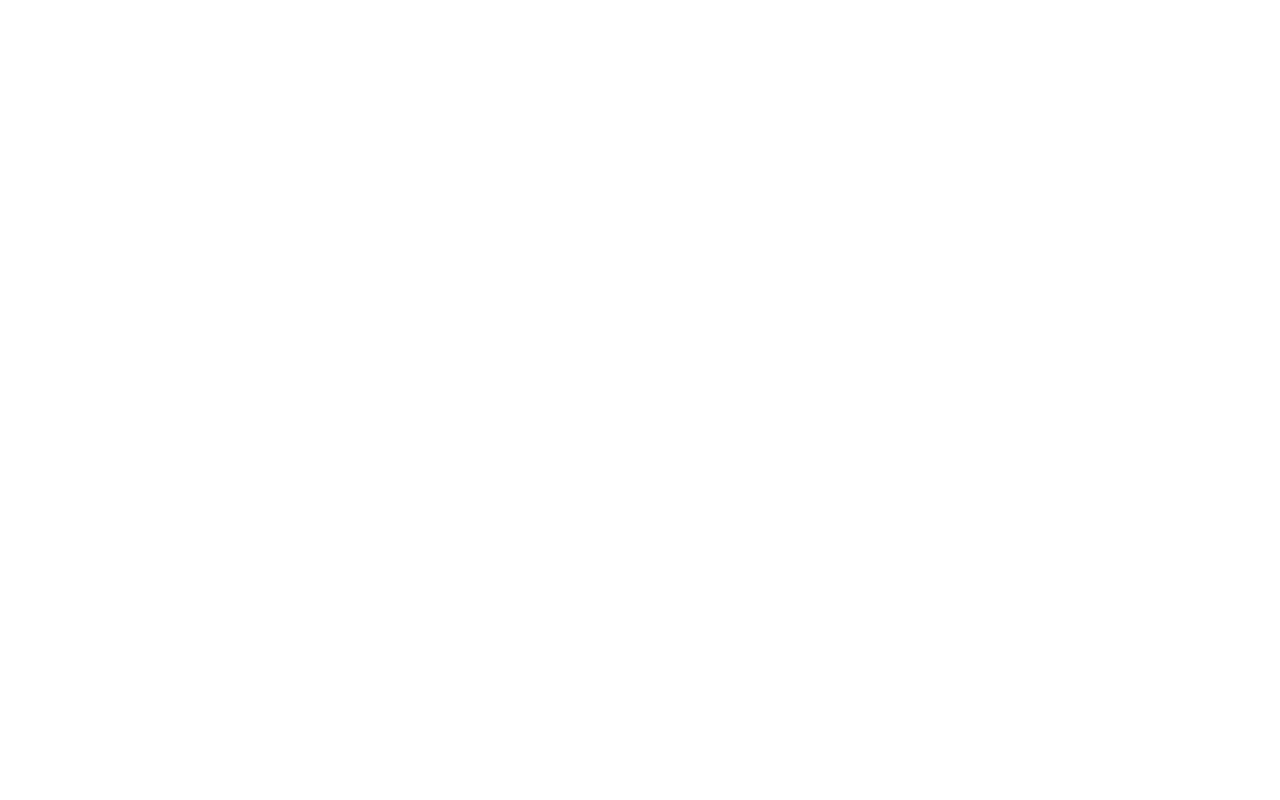
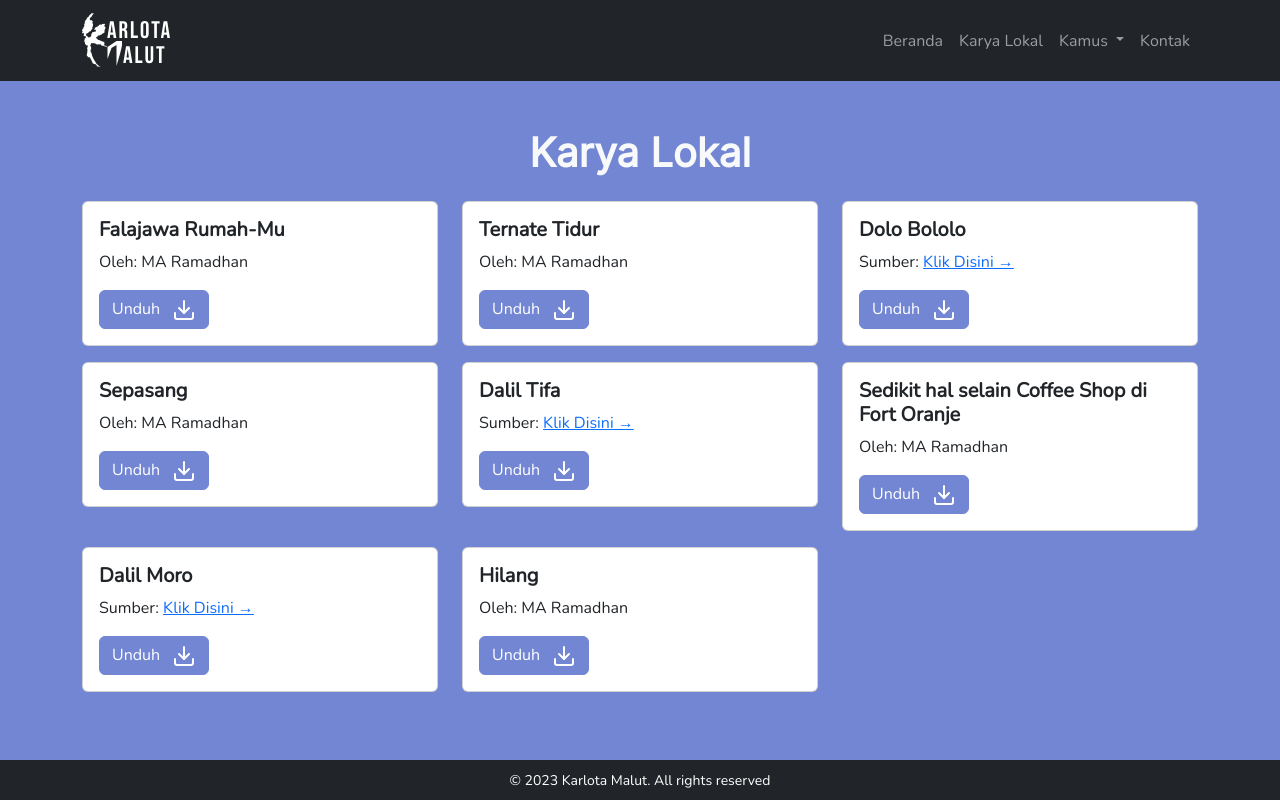
Before and after one commit to haidar038/karlotamalut, a plain HTML site: page karya.html in a window 1280 px wide. Drawn offline with nearby package versions, Linux system fonts and the light colour scheme; a web font is replaced by a local one.

Commit message:
Add files via upload

```diff
--- a/karya.html
+++ b/karya.html
@@ -0,0 +1,161 @@
+<!DOCTYPE html>
+<html lang="en">
+    <head>
+        <meta charset="UTF-8" />
+        <meta http-equiv="X-UA-Compatible" content="IE=edge" />
+        <meta name="viewport" content="width=device-width, initial-scale=1.0" />
+        <title>Karya Lokal</title>
+        <link rel="apple-touch-icon" sizes="180x180" href="./assets/favicon/apple-touch-icon.png" />
+        <link rel="icon" type="image/png" sizes="32x32" href="./assets/favicon/favicon-32x32.png" />
+        <link rel="icon" type="image/png" sizes="16x16" href="./assets/favicon/favicon-16x16.png" />
+        <link rel="manifest" href="./assets/favicon/site.webmanifest" />
+        <link rel="stylesheet" href="https://fonts.googleapis.com/css?family=Inter" />
+        <link rel="stylesheet" href="https://fonts.googleapis.com/css?family=Nunito" />
+        <link rel="stylesheet" href="https://fonts.googleapis.com/css?family=Damion" />
+        <link rel="stylesheet" href="./assets/css/style.css" />
+        <link
+            href="https://cdn.jsdelivr.net/npm/bootstrap@5.3.0-alpha3/dist/css/bootstrap.min.css"
+            rel="stylesheet"
+            integrity="sha384-KK94CHFLLe+nY2dmCWGMq91rCGa5gtU4mk92HdvYe+M/SXH301p5ILy+dN9+nJOZ"
+            crossorigin="anonymous"
+        />
+        <script
+            src="https://cdn.jsdelivr.net/npm/bootstrap@5.3.0-alpha3/dist/js/bootstrap.bundle.min.js"
+            integrity="sha384-ENjdO4Dr2bkBIFxQpeoTz1HIcje39Wm4jDKdf19U8gI4ddQ3GYNS7NTKfAdVQSZe"
+            crossorigin="anonymous"
+        ></script>
+        <script src="https://unpkg.com/feather-icons"></script>
+    </head>
+    <body>
+        <header>
+            <nav class="navbar navbar-expand-lg navbar-dark bg-dark">
+                <div class="container">
+                    <a class="navbar-brand" href="./index.html"><img src="./assets/img/KM3.svg" alt="Karlota Malut Logo" /></a>
+                    <button
+                        class="navbar-toggler"
+                        type="button"
+                        data-bs-toggle="collapse"
+                        data-bs-target="#navbarSupportedContent"
+                        aria-controls="navbarSupportedContent"
+                        aria-expanded="false"
+                        aria-label="Toggle navigation"
+                    >
+                        <span class="navbar-toggler-icon"></span>
+                    </button>
+                    <div class="collapse navbar-collapse" id="navbarSupportedContent">
+                        <ul class="navbar-nav ms-lg-auto mb-2 mb-lg-0">
+                            <li class="nav-item">
+                                <a class="nav-link" href="./index.html">Beranda</a>
+                            </li>
+                            <li class="nav-item">
+                                <a class="nav-link" href="#">Karya Lokal</a>
+                            </li>
+                            <li class="nav-item dropdown">
+                                <a class="nav-link dropdown-toggle" href="#" role="button" data-bs-toggle="dropdown" aria-expanded="false"> Kamus </a>
+                                <ul class="dropdown-menu">
+                                    <li><a class="dropdown-item" href="./tte-indo.html">Ternate - Indonesia</a></li>
+                                    <li><a class="dropdown-item" href="./indo-tte.html">Indonesia - Ternate </a></li>
+                                </ul>
+                            </li>
+                            <li class="nav-item">
+                                <a class="nav-link" href="./kontak.html">Kontak</a>
+                            </li>
+                        </ul>
+                    </div>
+                </div>
+            </nav>
+        </header>
+        <main>
+            <div class="container">
+                <div class="row pt-5 pb-5">
+                    <div class="col-12">
+                        <h1 class="text-center text-light fw-bold mb-4 inter">Karya Lokal</h1>
+
+                        <div class="row">
+                            <div class="col-sm-12 col-lg-4">
+                                <div class="card mb-3">
+                                    <div class="card-body">
+                                        <h5 class="card-title fw-bold">Falajawa Rumah-Mu</h5>
+                                        <p class="card-text">Oleh: MA Ramadhan</p>
+                                        <a href="./assets/pdf/Falajawa Rumah.pdf" class="btn btn-primary">Unduh <i class="ms-2" data-feather="download"></i></a>
+                                    </div>
+                                </div>
+                            </div>
+                            <div class="col-sm-12 col-lg-4">
+                                <div class="card mb-3">
+                                    <div class="card-body">
+                                        <h5 class="card-title fw-bold">Ternate Tidur</h5>
+                                        <p class="card-text">Oleh: MA Ramadhan</p>
+                                        <a href="./assets/pdf/Ternate Tidur.pdf" class="btn btn-primary">Unduh <i class="ms-2" data-feather="download"></i></a>
+                                    </div>
+                                </div>
+                            </div>
+                            <div class="col-sm-12 col-lg-4">
+                                <div class="card mb-3">
+                                    <div class="card-body">
+                                        <h5 class="card-title fw-bold">Dolo Bololo</h5>
+                                        <p class="card-text">Sumber: <a href="https://facebook.com/BahasaTernate/posts/1888993617903131">Klik Disini &rarr;</a></p>
+                                        <a href="./assets/pdf/Dolo Bololo.pdf" class="btn btn-primary">Unduh <i class="ms-2" data-feather="download"></i></a>
+                                    </div>
+                                </div>
+                            </div>
+                            <div class="col-sm-12 col-lg-4">
+                                <div class="card mb-3">
+                                    <div class="card-body">
+                                        <h5 class="card-title fw-bold">Sepasang</h5>
+                                        <p class="card-text">Oleh: MA Ramadhan</p>
+                                        <a href="./assets/pdf/Sepasang.pdf" class="btn btn-primary">Unduh <i class="ms-2" data-feather="download"></i></a>
+                                    </div>
+                                </div>
+                            </div>
+                            <div class="col-sm-12 col-lg-4">
+                                <div class="card mb-3">
+                                    <div class="card-body">
+                                        <h5 class="card-title fw-bold">Dalil Tifa</h5>
+                                        <p class="card-text">Sumber: <a href="https://facebook.com/BahasaTernate/posts/1888993617903131">Klik Disini &rarr;</a></p>
+                                        <a href="./assets/pdf/Dalil Tifa.pdf" class="btn btn-primary">Unduh <i class="ms-2" data-feather="download"></i></a>
+                                    </div>
+                                </div>
+                            </div>
+                            <div class="col-sm-12 col-lg-4">
+                                <div class="card mb-3">
+                                    <div class="card-body">
+                                        <h5 class="card-title fw-bold">Sedikit hal selain Coffee Shop di Fort Oranje</h5>
+                                        <p class="card-text">Oleh: MA Ramadhan</p>
+                                        <a href="./assets/pdf/Sedikit Hal Selain Coffee Shop di Fort Oranje.pdf" class="btn btn-primary"
+                                            >Unduh <i class="ms-2" data-feather="download"></i
+                                        ></a>
+                                    </div>
+                                </div>
+                            </div>
+                            <div class="col-sm-12 col-lg-4">
+                                <div class="card mb-3">
+                                    <div class="card-body">
+                                        <h5 class="card-title fw-bold">Dalil Moro</h5>
+                                        <p class="card-text">Sumber: <a href="https://facebook.com/BahasaTernate/posts/1888993617903131">Klik Disini &rarr;</a></p>
+                                        <a href="./assets/pdf/Dalil Moro.pdf" class="btn btn-primary">Unduh <i class="ms-2" data-feather="download"></i></a>
+                                    </div>
+                                </div>
+                            </div>
+                            <div class="col-sm-12 col-lg-4">
+                                <div class="card mb-3">
+                                    <div class="card-body">
+                                        <h5 class="card-title fw-bold">Hilang</h5>
+                                        <p class="card-text">Oleh: MA Ramadhan</p>
+                                        <a href="./assets/pdf/Hilang.pdf" class="btn btn-primary">Unduh <i class="ms-2" data-feather="download"></i></a>
+                                    </div>
+                                </div>
+                            </div>
+                        </div>
+                    </div>
+                </div>
+            </div>
+        </main>
+
+        <footer class="py-2 text-bg-dark position-fixed bottom-0 w-100 text-center"><small>&copy; 2023 Karlota Malut. All rights reserved</small></footer>
+
+        <script>
+            feather.replace();
+        </script>
+    </body>
+</html>
```
Also changed, not shown: index.html (+1 -1 lines), kontak.html (+2 -2 lines), tentang.html (+1 -1 lines).
